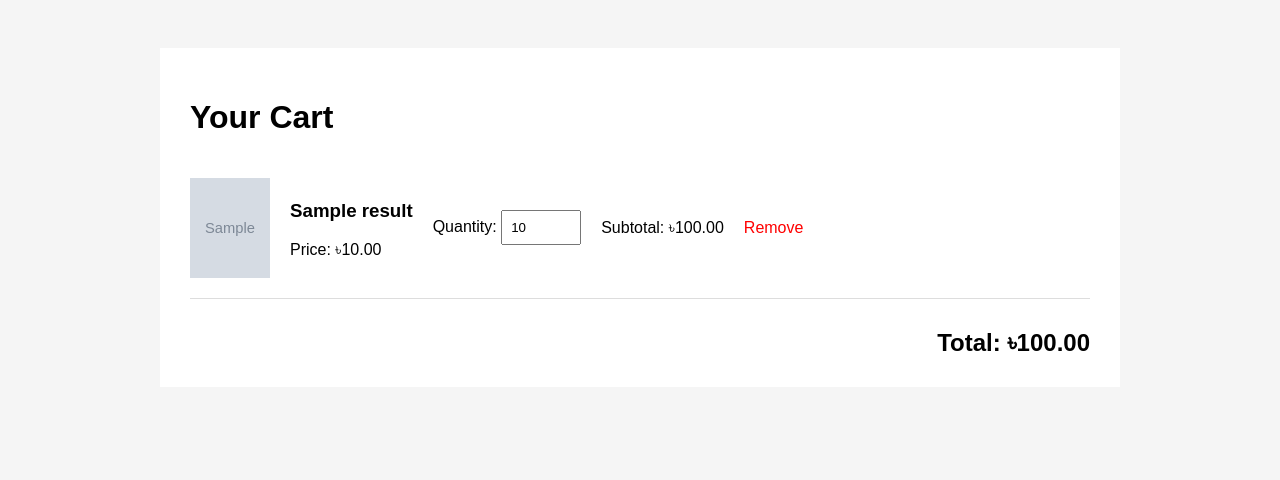
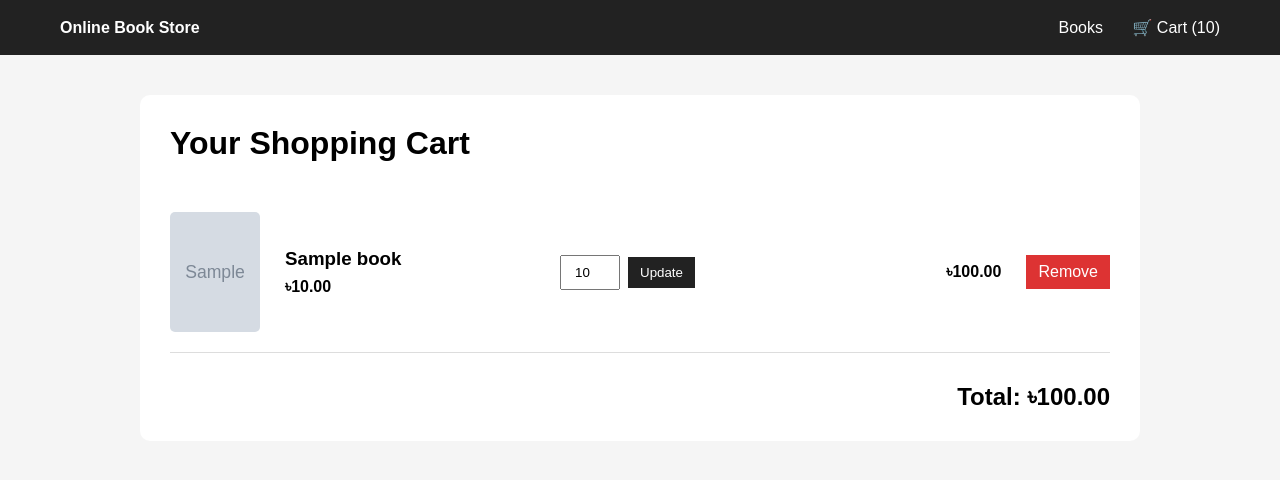
Before and after one commit to mdshihabshahriar/Online-Book-Store, a PHP site: template view/cart.php in a window 1280 px wide. Shown: the top 480 px of the page. Run offline with PHP 8.4, Linux system fonts and the light colour scheme; the template is opened without the code that fills it: most values are stand-ins (such as "Sample title", 1, 10 or a date in 2020); grey boxes marked "Sample" are stand-in pictures.

Commit message:
some changes in model, view and control

```diff
--- a/control/book_details_control.php
+++ b/control/book_details_control.php
@@ -6,6 +6,7 @@ $mydb = new mydb();
 
 $conobj = $mydb->openConn();
 
+$cart_count = $mydb->getCartCount($conobj);
 
 if (isset($_GET["id"])) {
 
--- a/control/books_control.php
+++ b/control/books_control.php
@@ -6,6 +6,7 @@ $mydb = new mydb();
 
 $conobj = $mydb->openConn();
 
+$cart_count = $mydb->getCartCount($conobj);
 
 // Search
 if (isset($_GET["search"]) && !empty($_GET["search"])) {
@@ -24,7 +25,6 @@ if (isset($_GET["search"]) && !empty($_GET["search"])) {
         $filter
     );
 
-
 // Show all books
 } else {
 
--- a/control/cart_page_control.php
+++ b/control/cart_page_control.php
@@ -0,0 +1,13 @@
+<?php
+
+include "../model/db.php";
+
+$mydb = new mydb();
+
+$conobj = $mydb->openConn();
+
+$result = $mydb->getCartItems($conobj);
+
+$cart_count = $mydb->getCartCount($conobj);
+
+?>
--- a/css/cart.css
+++ b/css/cart.css
@@ -1,45 +1,120 @@
-    body {
-            font-family: Arial;
+* {
+            box-sizing: border-box;
+            margin: 0;
+            padding: 0;
+            font-family: Arial, sans-serif;
+        }
+
+        body {
             background: #f5f5f5;
-            padding: 40px;
+        }
+
+        .navbar {
+            background: #222;
+            color: white;
+            padding: 18px 60px;
+
+            display: flex;
+            justify-content: space-between;
+            align-items: center;
+        }
+
+        .navbar a {
+            color: white;
+            text-decoration: none;
+            margin-left: 25px;
         }
 
         .cart-container {
-            max-width: 900px;
-            margin: auto;
+            max-width: 1000px;
+            margin: 40px auto;
             background: white;
             padding: 30px;
+            border-radius: 10px;
+        }
+
+        .cart-container h1 {
+            margin-bottom: 30px;
         }
 
         .cart-item {
             display: flex;
             align-items: center;
-            gap: 20px;
+            gap: 25px;
+
+            padding: 20px 0;
 
             border-bottom: 1px solid #ddd;
-
-            padding: 20px 0;
         }
 
         .cart-item img {
-            width: 80px;
-            height: 100px;
+            width: 90px;
+            height: 120px;
             object-fit: cover;
+            border-radius: 5px;
         }
 
-        .quantity {
+        .book-info {
+            width: 250px;
+        }
+
+        .book-info h3 {
+            margin-bottom: 8px;
+        }
+
+        .price {
+            font-weight: bold;
+        }
+
+        .quantity-form {
+            display: flex;
+            align-items: center;
+            gap: 8px;
+        }
+
+        .quantity-form input {
             width: 60px;
             padding: 8px;
+            text-align: center;
         }
 
-        .remove {
-            color: red;
+        .update-btn {
+            padding: 8px 12px;
+            border: none;
+            background: #222;
+            color: white;
+            cursor: pointer;
+        }
+
+        .remove-btn {
+            padding: 8px 12px;
+            background: #d33;
+            color: white;
             text-decoration: none;
+        }
+
+        .subtotal {
+            font-weight: bold;
+            margin-left: auto;
         }
 
         .total {
             text-align: right;
+            margin-top: 30px;
             font-size: 24px;
             font-weight: bold;
-            margin-top: 30px;
         }
+
+        .empty-cart {
+            text-align: center;
+            padding: 50px;
+        }
+
+        .continue-btn {
+            display: inline-block;
+            margin-top: 20px;
+            padding: 12px 20px;
+            background: #222;
+            color: white;
+            text-decoration: none;
+        }
--- a/model/db.php
+++ b/model/db.php
@@ -7,7 +7,6 @@ class mydb
         return new mysqli("localhost", "root", "", "online_book_store");
     }
 
-    // Get all books
     function getAllBooks($conn)
     {
         $sql = "SELECT books.*, categories.name AS category_name
@@ -19,19 +18,21 @@ class mydb
         return $conn->query($sql);
     }
 
-    // Get single book by ID
+
     function getBookById($conn, $id)
     {
+        $id = (int)$id;
+
         $sql = "SELECT books.*, categories.name AS category_name
                 FROM books
                 LEFT JOIN categories
                 ON books.category_id = categories.id
-                WHERE books.id = '$id'";
+                WHERE books.id = $id";
 
         return $conn->query($sql);
     }
 
-    // Search books
+
     function searchBooks($conn, $search, $filter)
     {
         $search = $conn->real_escape_string($search);
@@ -64,24 +65,25 @@ class mydb
         return $conn->query($sql);
     }
 
-
-    // Add book to cart
+    // Add to cart
     function addToCart($conn, $book_id, $quantity)
     {
-        // Check whether book already exists in cart
-        $check = "SELECT * FROM cart WHERE book_id = '$book_id'";
+        $book_id = (int)$book_id;
+        $quantity = (int)$quantity;
+
+        $check = "SELECT * FROM cart WHERE book_id = $book_id";
         $result = $conn->query($check);
 
         if ($result->num_rows > 0) {
 
             $sql = "UPDATE cart
                     SET quantity = quantity + $quantity
-                    WHERE book_id = '$book_id'";
+                    WHERE book_id = $book_id";
 
         } else {
 
             $sql = "INSERT INTO cart (book_id, quantity)
-                    VALUES ('$book_id', '$quantity')";
+                    VALUES ($book_id, $quantity)";
         }
 
         return $conn->query($sql);
@@ -91,7 +93,15 @@ class mydb
     // Get cart items
     function getCartItems($conn)
     {
-        $sql = "SELECT cart.*, books.title, books.price, books.image_path
+        $sql = "SELECT
+                    cart.id AS cart_id,
+                    cart.book_id,
+                    cart.quantity,
+                    cart.added_at,
+                    books.title,
+                    books.price,
+                    books.image_path,
+                    books.stock
                 FROM cart
                 INNER JOIN books
                 ON cart.book_id = books.id
@@ -100,22 +110,45 @@ class mydb
         return $conn->query($sql);
     }
 
+    // Get total cart value
+    function getCartCount($conn)
+    {
+        $sql = "SELECT SUM(quantity) AS total
+                FROM cart";
 
-    // Remove cart item
-    function removeFromCart($conn, $id)
+        $result = $conn->query($sql);
+
+        $row = $result->fetch_assoc();
+
+        return $row["total"] ?? 0;
+    }
+
+
+    // Update quantity
+    function updateCart($conn, $cart_id, $quantity)
     {
-        $sql = "DELETE FROM cart WHERE id = '$id'";
+        $cart_id = (int)$cart_id;
+        $quantity = (int)$quantity;
+
+        if ($quantity <= 0) {
+            return false;
+        }
+
+        $sql = "UPDATE cart
+                SET quantity = $quantity
+                WHERE id = $cart_id";
 
         return $conn->query($sql);
     }
 
 
-    // Update cart quantity
-    function updateCart($conn, $id, $quantity)
+    // Remove item
+    function removeFromCart($conn, $cart_id)
     {
-        $sql = "UPDATE cart
-                SET quantity = '$quantity'
-                WHERE id = '$id'";
+        $cart_id = (int)$cart_id;
+
+        $sql = "DELETE FROM cart
+                WHERE id = $cart_id";
 
         return $conn->query($sql);
     }
--- a/view/book_details.php
+++ b/view/book_details.php
@@ -35,7 +35,7 @@ include "../control/book_details_control.php";
         </a>
 
         <a href="cart.php">
-            🛒 Cart
+            🛒 Cart (<?php echo $cart_count; ?>)
         </a>
 
     </div>
@@ -44,7 +44,6 @@ include "../control/book_details_control.php";
 
 
 <div class="details-container">
-
 
     <!-- Image -->
 
@@ -56,7 +55,6 @@ include "../control/book_details_control.php";
         >
 
     </div>
-
 
     <!-- Information -->
 
@@ -119,7 +117,6 @@ include "../control/book_details_control.php";
 
         </p>
 
-
         <?php if ($book["stock"] > 0) { ?>
 
         <form
@@ -159,7 +156,6 @@ include "../control/book_details_control.php";
 
 </div>
 
-
 </body>
 
 </html>
--- a/view/books.php
+++ b/view/books.php
@@ -9,7 +9,6 @@ include "../control/books_control.php";
 <html lang="en">
 
 <head>
-
 
     <title>Online Book Store</title>
     <link rel="stylesheet" href="../css/books.css">
@@ -34,8 +33,7 @@ include "../control/books_control.php";
         </a>
 
         <a href="cart.php" class="cart">
-            🛒 Cart
-            (<span id="cart-count">0</span>)
+            🛒 Cart (<?php echo $cart_count; ?>)
         </a>
 
     </div>
--- a/view/cart.php
+++ b/view/cart.php
@@ -1,14 +1,12 @@
 <?php
 
 include "../control/cart_page_control.php";
-
-$total = 0;
 
 ?>
 
 <!DOCTYPE html>
 
-<html>
+<html lang="en">
 
 <head>
 
@@ -17,17 +15,43 @@ $total = 0;
 
 </head>
 
+
 <body>
+
+<!-- Navbar -->
+
+<header class="navbar">
+
+    <div>
+        <strong>Online Book Store</strong>
+    </div>
+
+    <div>
+
+        <a href="books.php">
+            Books
+        </a>
+
+        <a href="cart.php">
+            🛒 Cart (<?php echo $cart_count; ?>)
+        </a>
+
+    </div>
+
+</header>
 
 
 <div class="cart-container">
 
-    <h1>Your Cart</h1>
+    <h1>Your Shopping Cart</h1>
 
 
     <?php
 
-    if ($result->num_rows > 0) {
+    $total = 0;
+
+
+    if ($result && $result->num_rows > 0) {
 
         while ($row = $result->fetch_assoc()) {
 
@@ -38,54 +62,98 @@ $total = 0;
 
     ?>
 
+
         <div class="cart-item">
 
+
+            <!-- Book Image -->
+
             <img
-            src="../<?php echo $row["image_path"]; ?>"
+                src="../<?php echo htmlspecialchars($row["image_path"]); ?>"
+                alt="<?php echo htmlspecialchars($row["title"]); ?>"
             >
 
-        <div>
+
+            <!-- Book Information -->
+
+            <div class="book-info">
 
                 <h3>
-                <?php echo htmlspecialchars($row["title"]); ?>
+                    <?php
+                    echo htmlspecialchars($row["title"]);
+                    ?>
                 </h3>
 
-            <p>
-                Price:
-                ৳<?php echo number_format($row["price"], 2); ?>
+                <p class="price">
+
+                    ৳<?php
+                    echo number_format(
+                        $row["price"],
+                        2
+                    );
+                    ?>
+
                 </p>
 
             </div>
 
 
-        <div>
+            <!-- Quantity -->
 
-            Quantity:
+            <form
+                class="quantity-form"
+                action="../control/cart_control.php"
+                method="POST"
+            >
+
+                <input
+                    type="hidden"
+                    name="cart_id"
+                    value="<?php echo $row["cart_id"]; ?>"
+                >
 
                 <input
                     type="number"
-                class="quantity"
+                    name="quantity"
                     value="<?php echo $row["quantity"]; ?>"
                     min="1"
+                    max="<?php echo $row["stock"]; ?>"
                 >
+
+                <button
+                    type="submit"
+                    name="update_cart"
+                    class="update-btn"
+                >
+                    Update
+                </button>
+
+            </form>
+
+
+            <!-- Subtotal -->
+
+            <div class="subtotal">
+
+                ৳<?php
+                echo number_format(
+                    $subtotal,
+                    2
+                );
+                ?>
 
             </div>
 
 
-        <div>
-
-            Subtotal:
-            ৳<?php echo number_format($subtotal, 2); ?>
-
-        </div>
-
+            <!-- Remove -->
 
             <a
-            class="remove"
-            href="../control/cart_control.php?remove=<?php echo $row["id"]; ?>"
+                href="../control/cart_control.php?remove=<?php echo $row["cart_id"]; ?>"
+                class="remove-btn"
             >
                 Remove
             </a>
+
 
         </div>
 
@@ -94,21 +162,48 @@ $total = 0;
 
         }
 
+    ?>
+
+        <div class="total">
+
+            Total:
+            ৳<?php
+            echo number_format($total, 2);
+            ?>
+
+        </div>
+
+
+    <?php
+
     } else {
 
-        echo "<p>Your cart is empty.</p>";
+    ?>
+
+        <div class="empty-cart">
+
+            <h2>
+                Your cart is empty
+            </h2>
+
+            <p>
+                Add some books to your cart first.
+            </p>
+
+            <a
+                href="books.php"
+                class="continue-btn"
+            >
+                Browse Books
+            </a>
+
+        </div>
+
+    <?php
 
     }
 
     ?>
-
-
-    <div class="total">
-
-        Total:
-        ৳<?php echo number_format($total, 2); ?>
-
-    </div>
 
 
 </div>
```
Also changed, not shown: control/cart_control.php (+67 -16 lines), assets/images/books/Sherlock-Holmes.jpg, 3 other files. Lines whose indentation alone changed are shown as unchanged.
